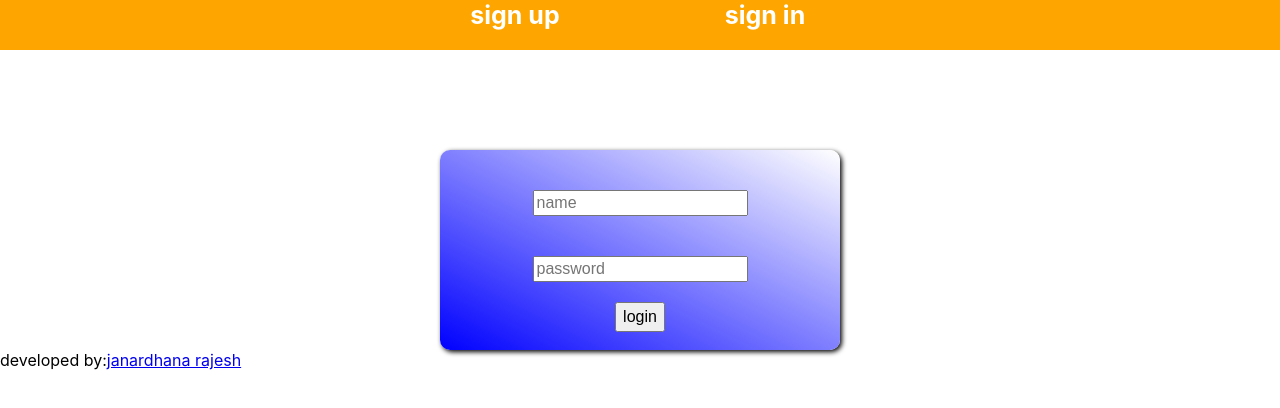
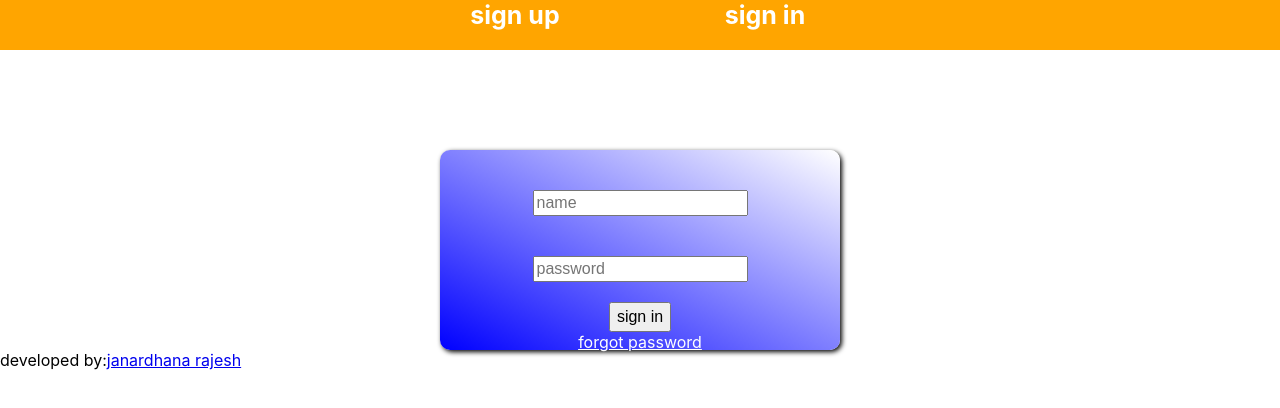
Before and after one commit to janardhanarajesh/sendchatfront, a React (Create React App) app: page /login in a window 1280 px wide. Shown: the top 408 px of the page. Built offline with nearby package versions, Linux system fonts and the light colour scheme.

Commit message:
Update login.js

```diff
--- a/src/login.js
+++ b/src/login.js
@@ -1,5 +1,6 @@
 import axios from "axios";
 import { useState } from "react";
+import { Link } from "react-router-dom";
 
 function Login()
 {
@@ -20,7 +21,7 @@ axios.get("https://sendchatback.onrender.com/findata/"+user+"/"+pass).then((res)
 
 
             alert("you have to register or invalid details")
-            // window.location.href="/"
+            window.location.href="/"
         }
         else{
             let pid=res.data.ids;
@@ -55,9 +56,10 @@ window.location.href="/friend"
                 <br/>
                 <br/>
 
-                <input type="submit" style={{height:"30px"}} value="login"/>
+                <input type="submit" style={{height:"30px"}} value="sign in"/>
 
             </form>
+            <Link to="/otp" style={{color:"white"}}>forgot password</Link>
         </div>
         </center>
         </div>
```
